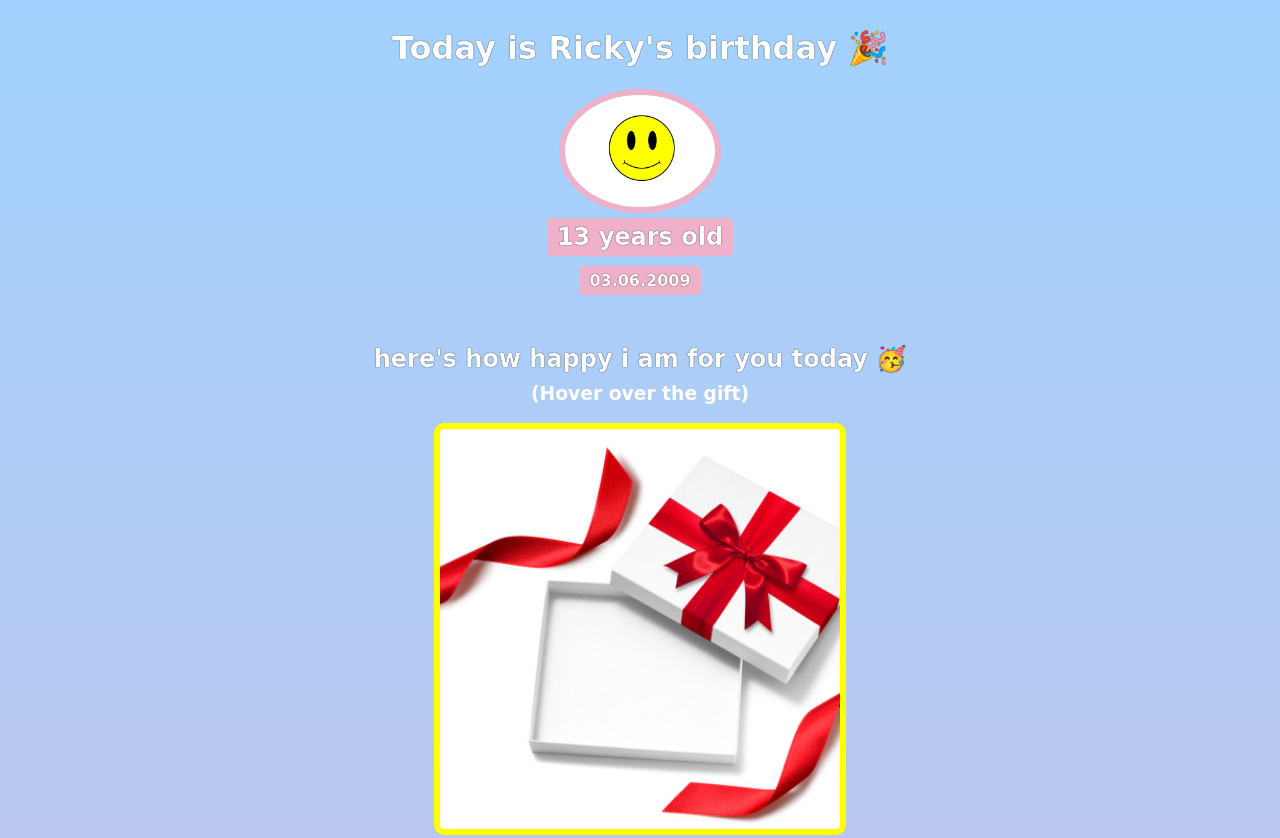
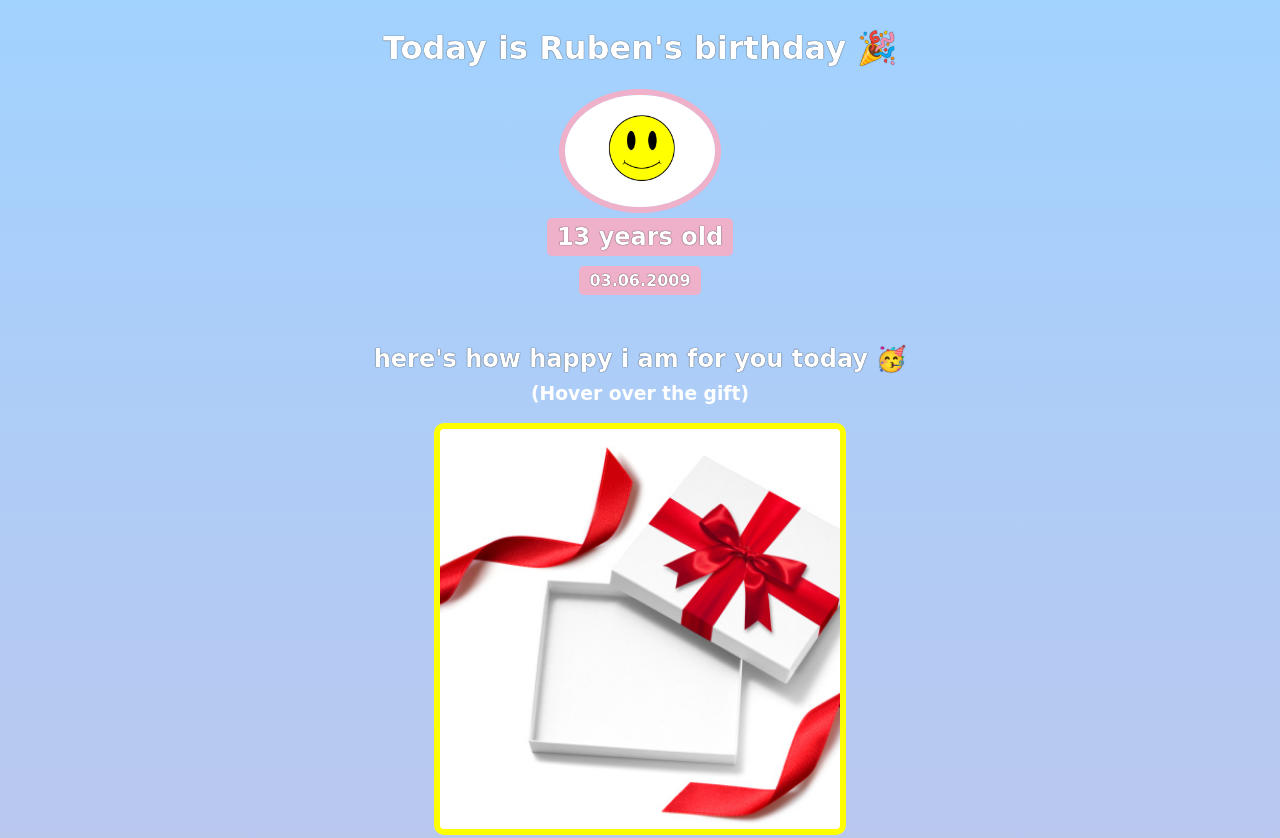
Before and after one commit to RubenCodes2/birthday-gift--site, a plain HTML site: page index.html in a window 1280 px wide. Shown: the top 838 px of the page. Drawn offline with Linux system fonts and the light colour scheme; a web font is replaced by a local one.

Commit message:
change the name to ruben

```diff
--- a/index.html
+++ b/index.html
@@ -7,7 +7,7 @@
     </head>
     <body>
         <div id="header">
-            <h1>Today is Ricky's birthday 🎉</h1>
+            <h1>Today is Ruben's birthday 🎉</h1>
             <img id="bff-img" src="images/Smiley_Face.jpg">
             <h2 id=bday-age>13 years old</h2>
             <h4 id=bday-date>03.06.2009</h4>
```
